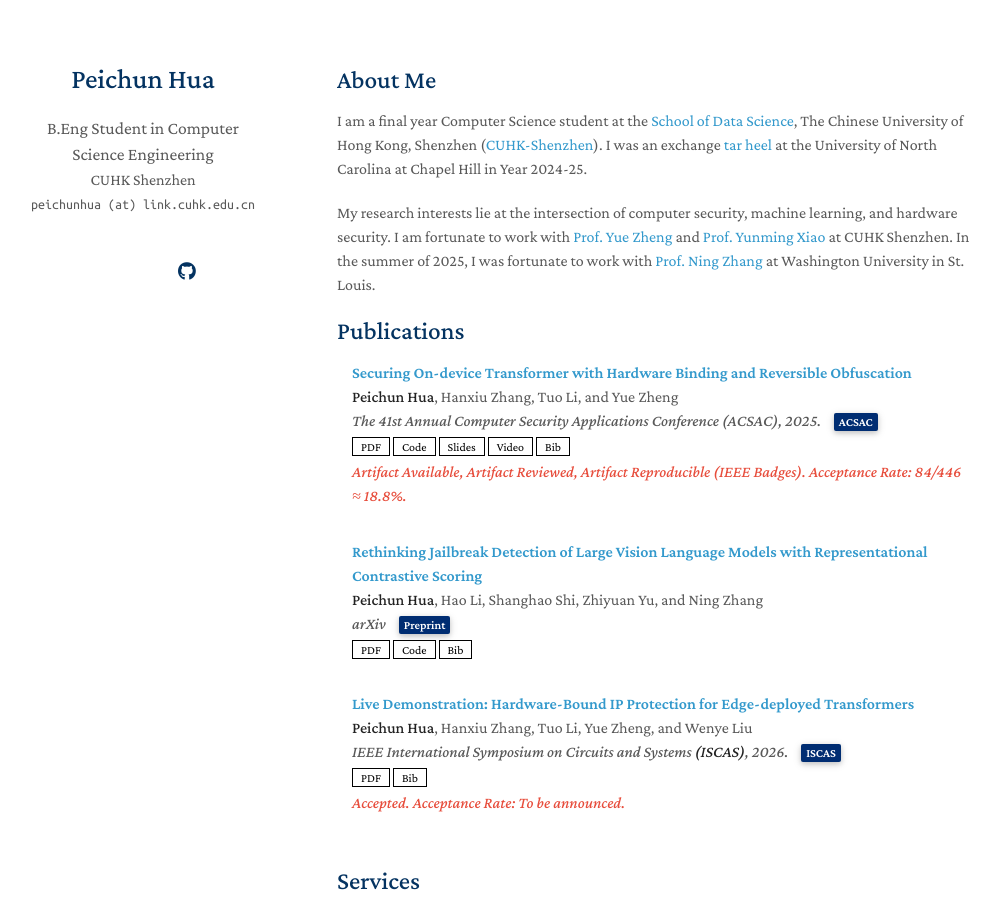
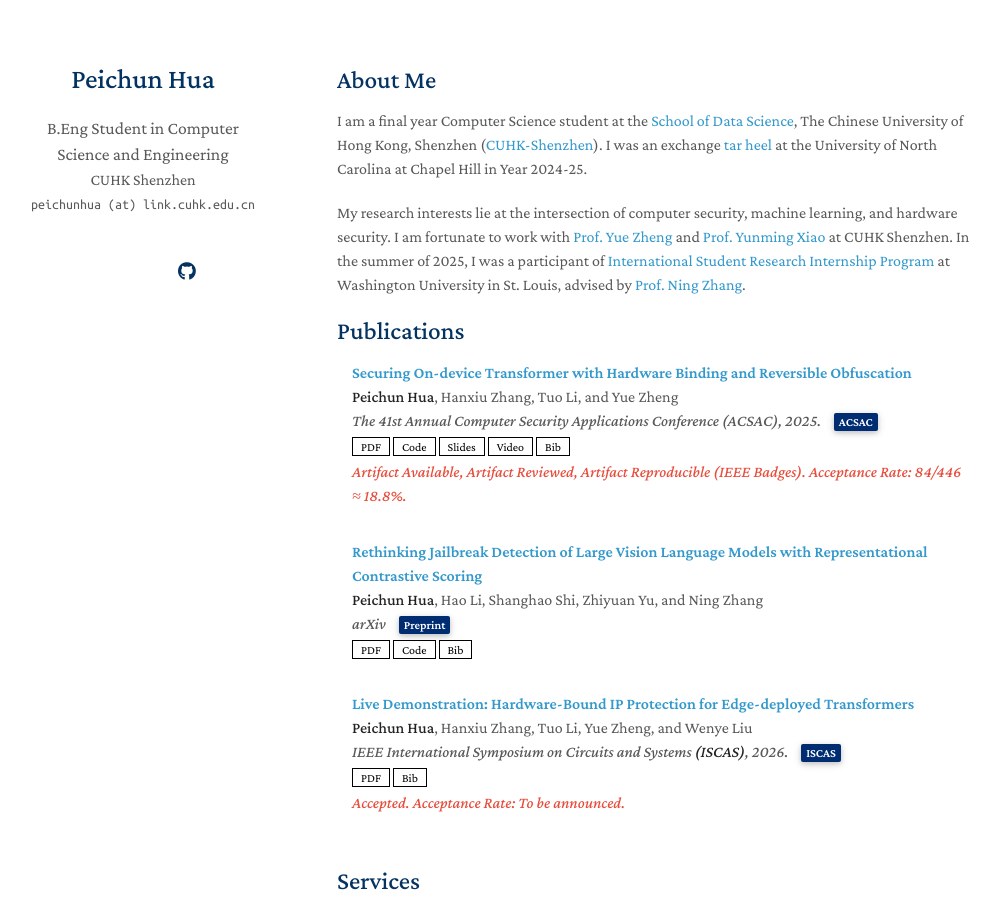
Before and after one commit to sarendis56/sarendis56.github.io, a Jekyll site: the page built from index.md, in a window 1280 px wide and 900 px high. Shown: the whole window, without its empty margins (133-1132 px from the left). Built offline with Jekyll 4.4.1, drawn with Linux system fonts in a browser that asks for light colours; a style sheet for code colours, icons or effects is not loaded; our own code applies the rules of GitHub Pages for plain Markdown files.

Commit message:
Update 1.7(3)

```diff
--- a/_config.yml
+++ b/_config.yml
@@ -1,13 +1,13 @@
 # Basic Information
 title: Peichun Hua
-position: B.Eng Student in Computer Science Engineering
+position: B.Eng Student in Computer Science and Engineering
 affiliation: CUHK Shenzhen
 email: peichunhua (at) link.cuhk.edu.cn
 
 # Search Engine Optimization (SEO)
 # The following information is used to improve the website traffic from search engines, e.g., Google.
 keywords: Peichun Hua, Computer Science, Security, Machine Learning, CUHK-Shenzhen
-description: Peichun Hua's academic homepage - Computer Science Engineering student.
+description: Peichun Hua's academic homepage - Computer Science and Engineering student.
 canonical: https://sarendis56.github.io/
 
 # Links
--- a/index.md
+++ b/index.md
@@ -6,4 +6,4 @@ layout: homepage
 
 I am a final year Computer Science student at the [School of Data Science](https://sds.cuhk.edu.cn/), The Chinese University of Hong Kong, Shenzhen ([CUHK-Shenzhen](https://cuhk.edu.cn/)). I was an exchange [tar heel](https://en.wikipedia.org/wiki/Tar_Heel) at the University of North Carolina at Chapel Hill in Year 2024-25.
 
-My research interests lie at the intersection of computer security, machine learning, and hardware security. I am fortunate to work with [Prof. Yue Zheng](https://scholar.google.com/citations?user=6TMdWj8AAAAJ) and [Prof. Yunming Xiao](https://yunmingxiao.github.io/) at CUHK Shenzhen. In the summer of 2025, I was fortunate to work with [Prof. Ning Zhang](https://engineering.washu.edu/faculty/Ning-Zhang.html) at Washington University in St. Louis.
+My research interests lie at the intersection of computer security, machine learning, and hardware security. I am fortunate to work with [Prof. Yue Zheng](https://scholar.google.com/citations?user=6TMdWj8AAAAJ) and [Prof. Yunming Xiao](https://yunmingxiao.github.io/) at CUHK Shenzhen. In the summer of 2025, I was a participant of [International Student Research Internship Program](https://engineering.washu.edu/academics/undergraduate-research/international-student-research-internship-program.html) at Washington University in St. Louis, advised by [Prof. Ning Zhang](https://engineering.washu.edu/faculty/Ning-Zhang.html).
```
